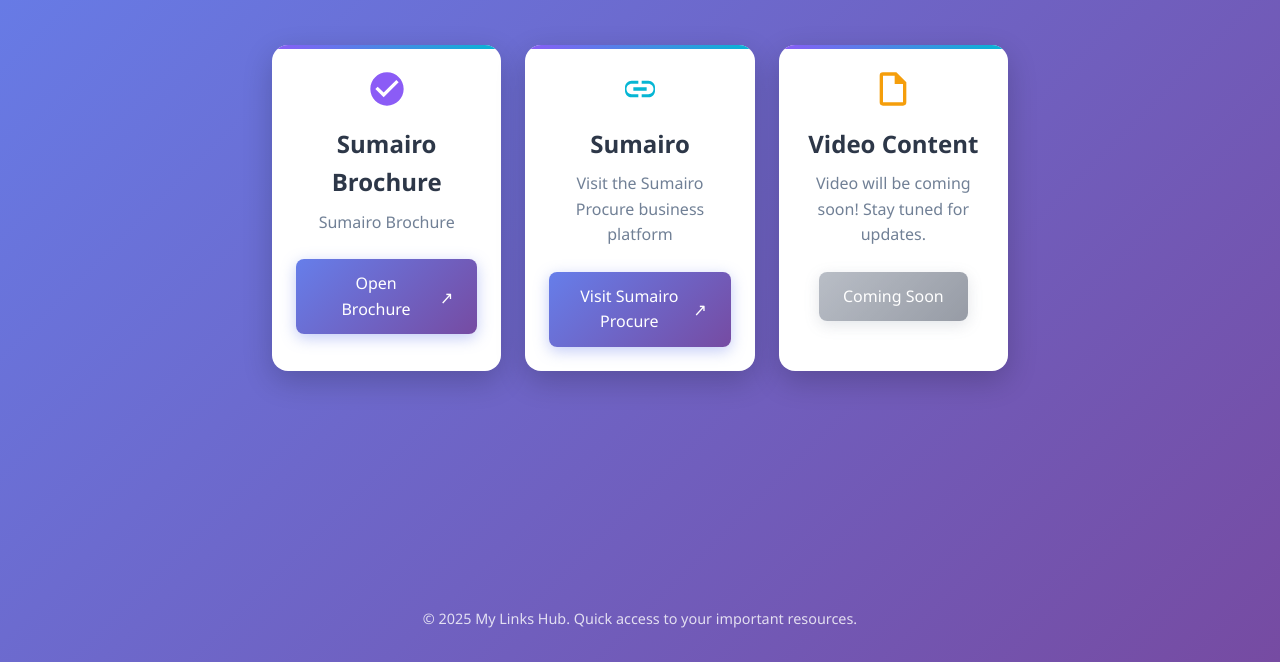
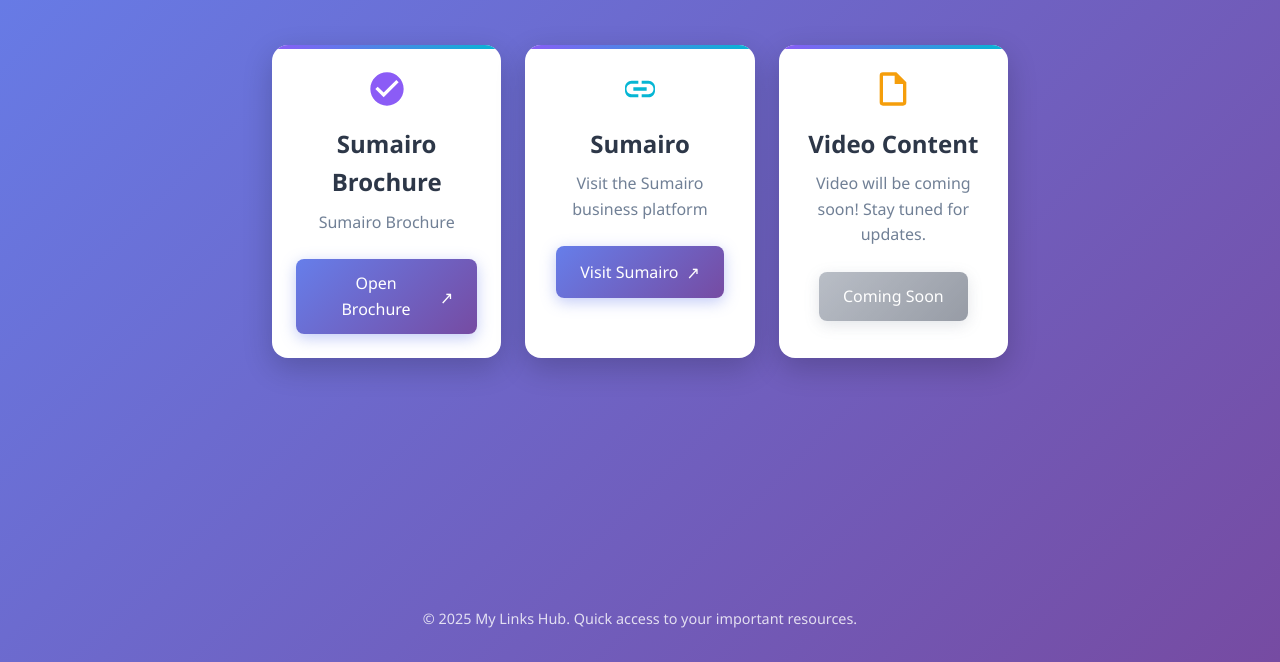
Before and after one commit to sidheresearch/Tree-link, a plain HTML site: page index.html in a window 1280 px wide. Shown: the part 138-800 px from the top of the page. Drawn offline with Linux system fonts and the light colour scheme.

Commit message:
Update index.html
fie se change kiya

```diff
--- a/index.html
+++ b/index.html
@@ -38,12 +38,12 @@
                     </svg>
                 </div>
                 <h2>Sumairo </h2>
-                <p>Visit the Sumairo Procure business platform</p>
+                <p>Visit the Sumairo business platform</p>
                 <a href="https://www.sumairo.in/"
                    target="_blank"
                    rel="noopener noreferrer"
                    class="link-button">
-                    Visit Sumairo Procure
+                    Visit Sumairo
                     <span class="external-icon">↗</span>
                 </a>
             </div>
```
